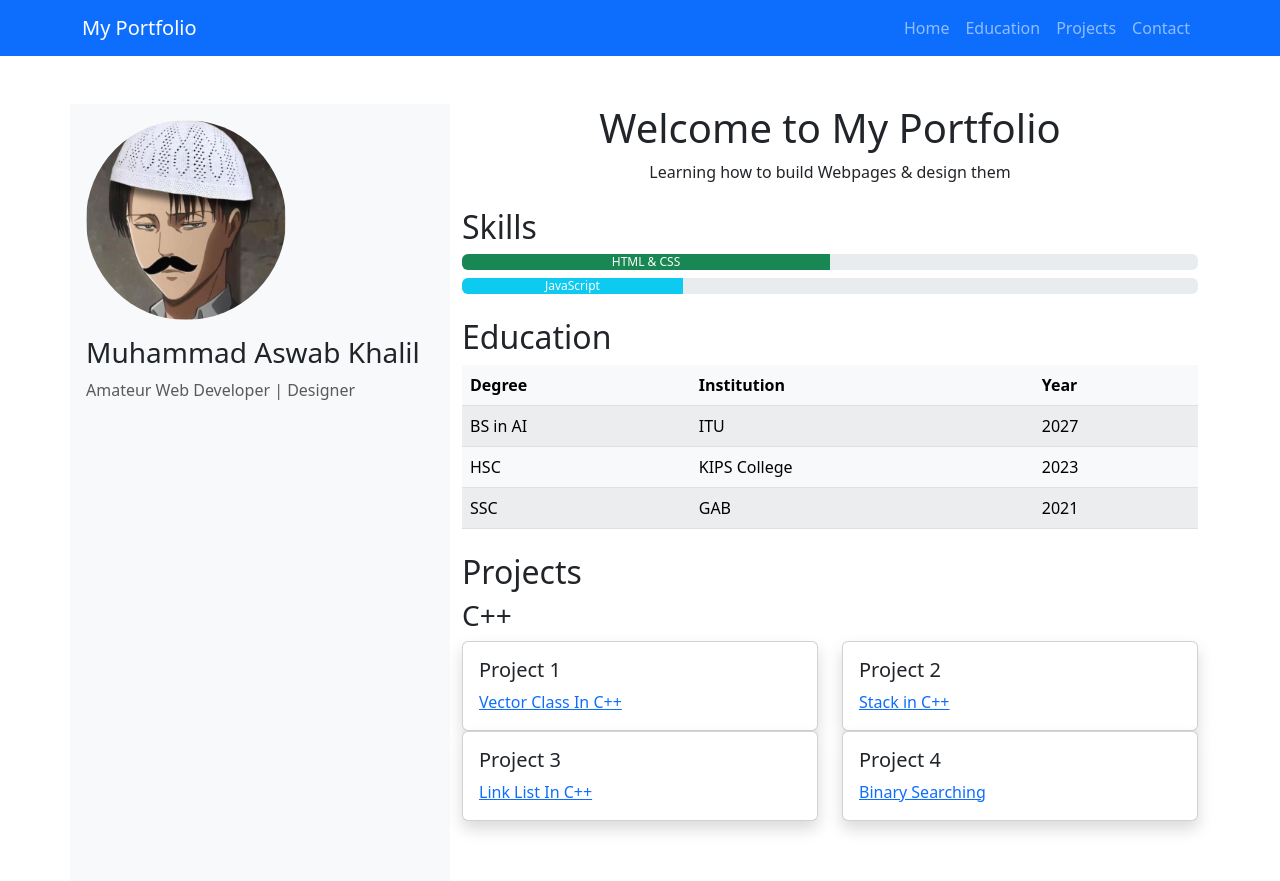
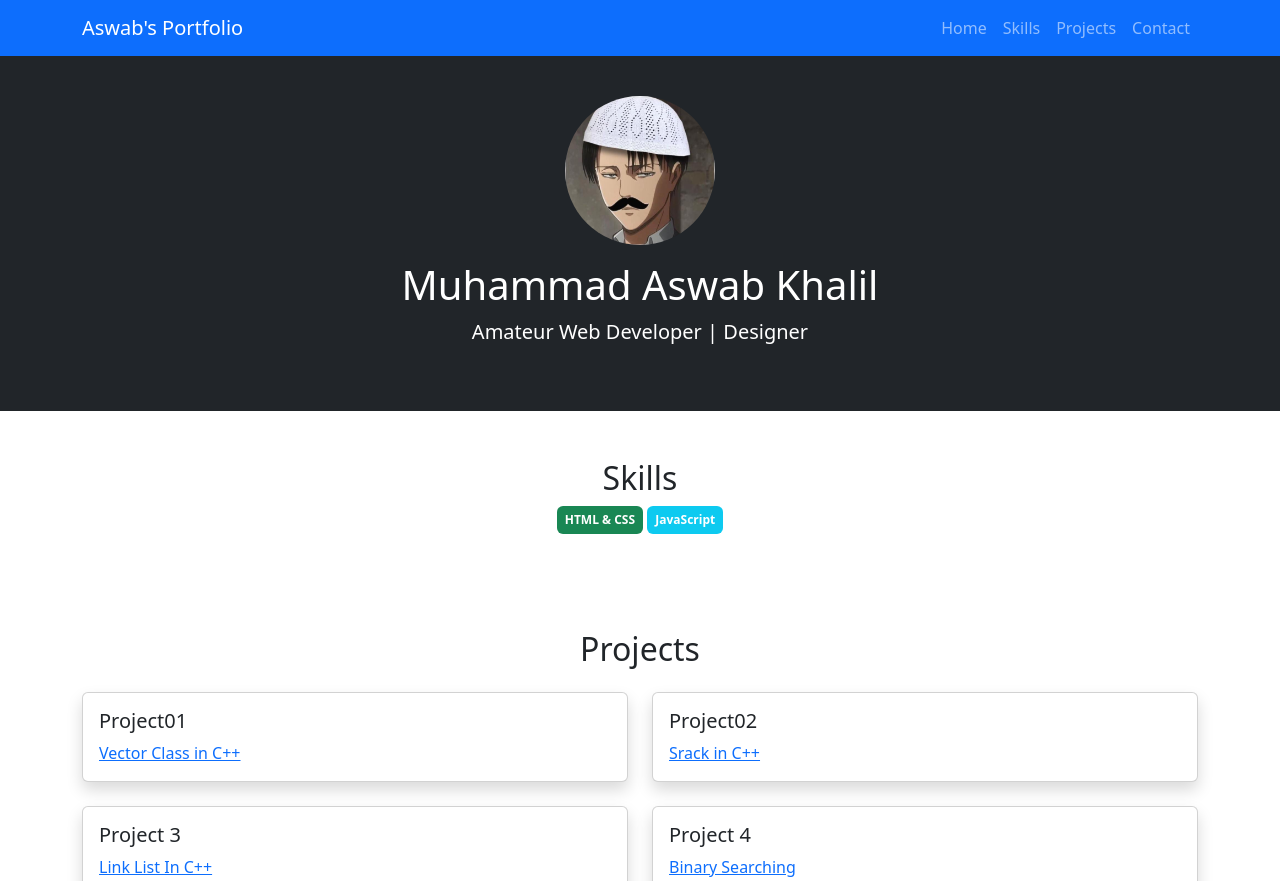
Before and after one commit to aswab007/portfolio-2025, a plain HTML site: page portfolio.html in a window 1280 px wide. Shown: the top 881 px of the page. Drawn offline with nearby package versions, Linux system fonts and the light colour scheme.

Commit message:
Tried a Different Layout for MAIN PAGE

```diff
--- a/portfolio.html
+++ b/portfolio.html
@@ -8,17 +8,17 @@
     <link rel="stylesheet" href="styles.css">
 </head>
 <body>
-    <!-- Navbar -->
-    <nav class="navbar navbar-expand-lg navbar-dark bg-primary">
+
+    <nav class="navbar navbar-expand-lg navbar-dark bg-primary fixed-top">
         <div class="container">
-            <a class="navbar-brand" href="#">My Portfolio</a>
+            <a class="navbar-brand" href="#">Aswab's Portfolio</a>
             <button class="navbar-toggler" type="button" data-bs-toggle="collapse" data-bs-target="#navbarNav">
                 <span class="navbar-toggler-icon"></span>
             </button>
             <div class="collapse navbar-collapse" id="navbarNav">
                 <ul class="navbar-nav ms-auto">
                     <li class="nav-item"><a class="nav-link" href="#home">Home</a></li>
-                    <li class="nav-item"><a class="nav-link" href="#education">Education</a></li>
+                    <li class="nav-item"><a class="nav-link" href="#skills">Skills</a></li>
                     <li class="nav-item"><a class="nav-link" href="#projects">Projects</a></li>
                     <li class="nav-item"><a class="nav-link" href="#contact">Contact</a></li>
                 </ul>
@@ -26,71 +26,37 @@
         </div>
     </nav>
 
-    <div class="container mt-5">
-        <div class="row">
-            <aside class="col-md-4 d-none d-md-block bg-light p-3">
-                <img src="profilepic2.jpg" class="img-fluid rounded-circle profile-img" alt="Profile Picture">
-                <h3 class="mt-3">Muhammad Aswab Khalil</h3>
-                <p class="text-muted">Amateur Web Developer | Designer</p>
-            </aside>
 
-            <div class="col-md-8">
-                <section id="home" class="text-center">
-                    <h1>Welcome to My Portfolio</h1>
-                    <p>Learning how to build Webpages & design them</p>
+    <header id="home" class="text-center text-white bg-dark py-5 mt-5">
+        <img src="profilepic2.jpg" class="rounded-circle" width="150" alt="Profile Picture">
+        <h1 class="mt-3">Muhammad Aswab Khalil</h1>
+        <p class="lead">Amateur Web Developer | Designer</p>
+    </header>
+
+
+    <section id="skills" class="container text-center py-5">
+        <h2>Skills</h2>
+        <span class="badge bg-success p-2">HTML & CSS</span>
+        <span class="badge bg-info p-2">JavaScript</span>
     </section>
 
-                <section id="skills" class="mt-4">
-                    <h2>Skills</h2>
-                    <div class="progress mb-2">
-                        <div class="progress-bar bg-success" style="width: 50%">HTML & CSS</div>
-                    </div>
-                    <div class="progress mb-2">
-                        <div class="progress-bar bg-info" style="width: 30%">JavaScript</div>
-                    </div>
-                </section>
 
-                <section id="education" class="mt-4">
-                    <h2>Education</h2>
-                    <table class="table table-striped table-light">
-                        <thead>
-                            <tr><th>Degree</th><th>Institution</th><th>Year</th></tr>
-                        </thead>
-                        <tbody>
-                            <tr>
-                                <td>BS in AI</td><td>ITU</td><td>2027</td>
-                            </tr>
-                            <tr>
-                                <td>HSC</td>
-                                <td>KIPS College</td>
-                                <td>2023</td>
-                            </tr>
-                            <tr>
-                                <td>SSC</td>
-                                <td>GAB</td>
-                                <td>2021</td>
-                            </tr>
-                        </tbody>
-                    </table>
-                </section>
-
-                <section id="projects" class="mt-4">
-                    <h2>Projects</h2>
-                    <h3>C++</h3>
+    <section id="projects" class="container py-5">
+        <h2 class="text-center mb-4">Projects</h2>
         <div class="row">
-                        <div class="col-md-6">
+            <div class="col-md-6 mb-4">
                 <div class="card shadow">
                     <div class="card-body">
-                                    <h5 class="card-title">Project 1</h5>
-                                    <a href="https://github.com/aswab007/Vector" target="_blank" class="project-link">Vector Class In C++</a>
+                        <h5 class="card-title">Project01</h5>
+                        <a href="https://github.com/aswab007/Vector" target="_blank">Vector Class in C++</a>
                     </div>
                 </div>
             </div>
-                        <div class="col-md-6">
+            <div class="col-md-6 mb-4">
                 <div class="card shadow">
                     <div class="card-body">
-                                    <h5 class="card-title">Project 2</h5>
-                                    <a href="https://github.com/aswab007/Stack" target="_blank" class="project-link">Stack in C++</a>
+                        <h5 class="card-title">Project02</h5>
+                        <a href="https://github.com/aswab007/Stack" target="_blank">Srack in C++</a>
                     </div>
                 </div>
             </div>
@@ -113,8 +79,10 @@
         </div>
     </section>
 
-                <section id="contact" class="mt-4">
-                    <h2>Contact</h2>
+
+    <section id="contact" class="bg-light py-5">
+        <div class="container">
+            <h2 class="text-center">Contact</h2>
             <form>
                 <div class="mb-3">
                     <label class="form-label">Name</label>
@@ -130,12 +98,9 @@
                 </div>
                 <button type="submit" class="btn btn-primary">Submit</button>
             </form>
+        </div>
     </section>
-            </div>
-        </div>
-    </div>
 
     <script src="https://cdn.jsdelivr.net/npm/bootstrap@5.3.0/dist/js/bootstrap.bundle.min.js"></script>
-    <script src="script.js"></script>
 </body>
 </html>
```
Also changed, not shown: index.html (+1 -1 lines). Lines whose indentation alone changed are shown as unchanged.
